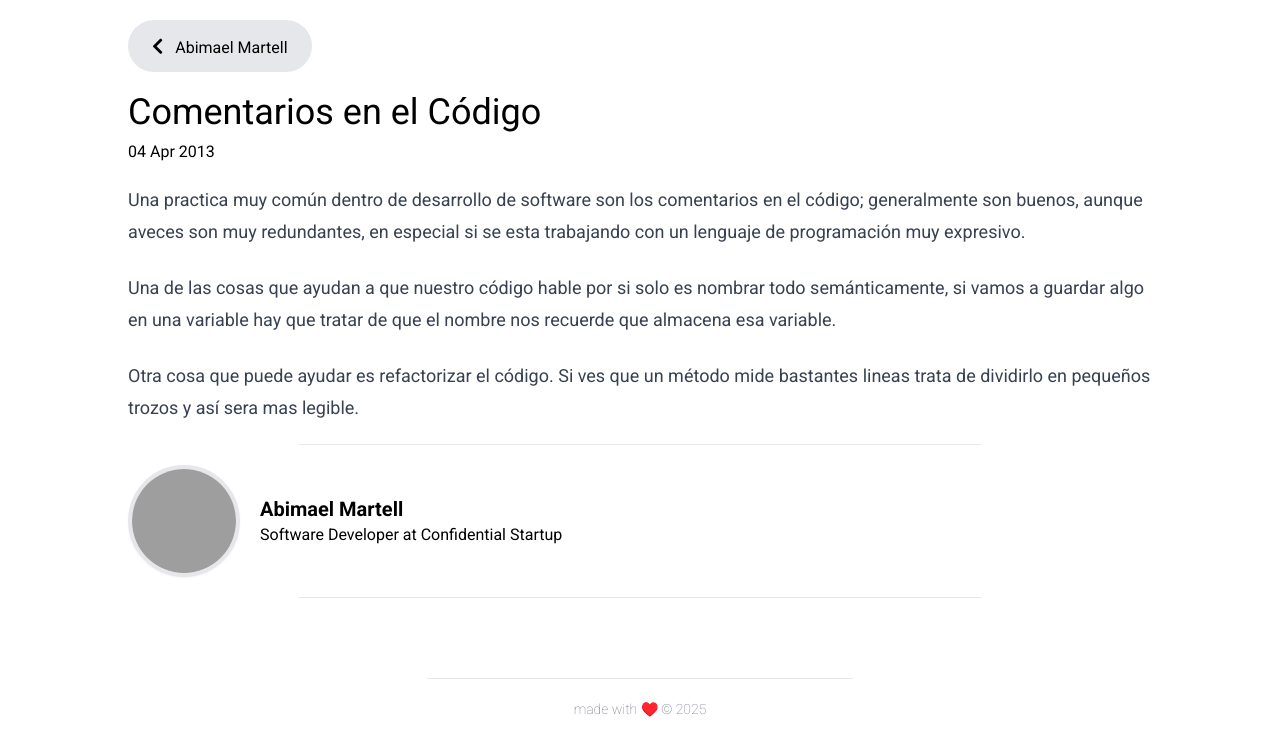
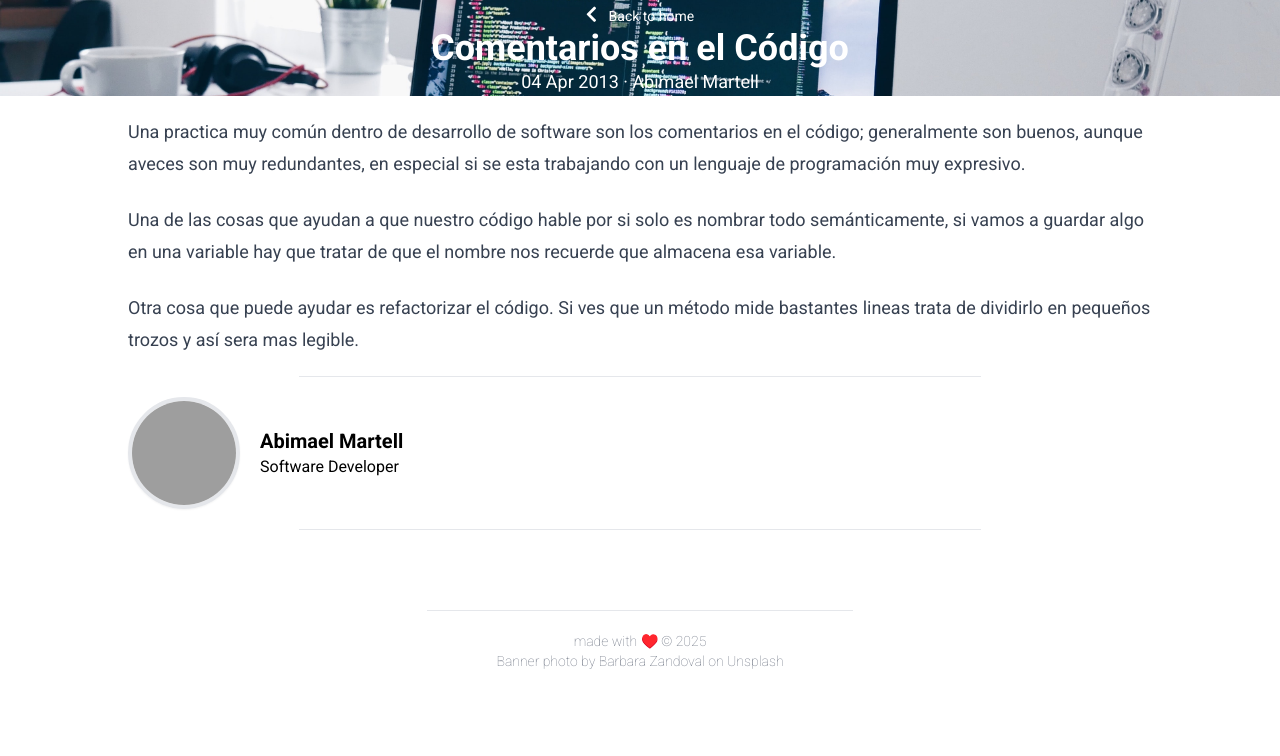
Before and after one commit to abimaelmartell/abimaelmartell.github.com, a Jekyll site: the page built from _posts/2013-04-03-comentarios-en-el-codigo.md, in a window 1280 px wide. Shown: the top 756 px of the page. Built offline with Jekyll 4.4.1, drawn with Linux system fonts in a browser that asks for light colours; comment, search, counter and statistics services are not loaded; grey boxes are pictures that could not be loaded.

Commit message:
add post, update

```diff
--- a/_includes/back-button.html
+++ /dev/null
@@ -1,3 +0,0 @@
-<a class="mb-5 hover:bg-opacity-50 focus:shadow-inner bg-gray-200 rounded-full py-3 px-6 inline-block no-underline" href="{{site.baseurl}}/">
-  <i class="fas fa-chevron-left text-lg mr-2"></i> {{ site.name }}
-</a>
--- a/_layouts/default.html
+++ b/_layouts/default.html
@@ -16,6 +16,8 @@
     <footer class="py-10 mt-5 text-center text-gray-500 text-sm font-thin">
       <hr class="w-1/3 mx-auto border-t my-5" />
       <p>made with ♥️ &copy; {{ 'now' | date: "%Y" }}</p>
+
+      <p class="mt-2">Banner photo by <a href="https://unsplash.com/@barbarazandoval?utm_content=creditCopyText&utm_medium=referral&utm_source=unsplash">Barbara Zandoval</a> on <a href="https://unsplash.com/photos/body-of-water-under-pink-and-blue-sky-during-golden-hour-FqdyGFmSttc?utm_content=creditCopyText&utm_medium=referral&utm_source=unsplash">Unsplash</a>
     </footer>
 
     <!-- Google tag (gtag.js) -->
--- a/_layouts/post.html
+++ b/_layouts/post.html
@@ -2,52 +2,70 @@
 layout: default
 ---
 
+<section
+  class="bg-home-image bg-cover bg-center relative min-h-[50vh] w-full mb-8"
+>
+  <div
+    class="absolute inset-0 bg-black/50 flex flex-col justify-center items-center text-center text-white px-6"
+  >
+    <a
+      href="{{ site.baseurl }}/"
+      class="inline-flex items-center gap-2 text-sm text-white hover:text-gray-200 mb-6 absolute top-5 left-5"
+    >
+      <i class="fas fa-chevron-left text-lg mr-2"></i> Back to home
+    </a>
+
+    <h1 class="text-4xl md:text-5xl font-bold">{{ page.title }}</h1>
+    <p class="mt-2 text-lg">
+      <time datetime="{{ page.date | date:'%Y-%m-%d' }}"
+        >{{ page.date | date_to_string }}</time
+      >
+      {% if site.author %} &middot; {{ site.author }} {% endif %}
+    </p>
+  </div>
+</section>
+
 <main class="2xl:w-3/5 md:w-4/5 w-11/12 mx-auto my-5">
   <article class="post">
-        {% include back-button.html %}
-
-        <div class="mb-5">
-            <h1 class="text-4xl mb-2">{{ page.title }}</h1>
-            <p>
-                <time datetime="{{ page.date | date:"%Y-%m-%d" }}">{{ page.date | date_to_string }}</time>
-            </p>
-        </div>
-
-        <section class="prose prose-lg max-w-none">
-            {{content}}
-        </section>
+    <section class="prose prose-lg max-w-none">{{content}}</section>
 
     <footer>
       <hr class="w-8/12 mx-auto border-t my-5" />
-            <!-- If we want to display author's name and bio -->
       {% if site.author %}
       <section class="flex items-center">
         <a href="{{ site.baseurl }}/about" class="w-28 mr-5">
-                        <img class="rounded-full border-4 shadow-sm" src="//www.gravatar.com/avatar/df8e5930113ab9844be90e1271e153fb.png?s=200" />
+          <img
+            class="rounded-full border-4 shadow-sm"
+            src="//www.gravatar.com/avatar/df8e5930113ab9844be90e1271e153fb.png?s=200"
+          />
         </a>
-
         <article>
-                        <h4 class="font-bold text-xl"><a href="{{ site.baseurl }}/about">{{ site.author }}</a></h4>
-                        <p>Software Developer at Confidential Startup</p>
+          <h4 class="font-bold text-xl">
+            <a href="{{ site.baseurl }}/about">{{ site.author }}</a>
+          </h4>
+          <p>Software Developer</p>
         </article>
       </section>
       {% endif %}
-
       <hr class="w-8/12 mx-auto border-t my-5" />
       {% if page.comments %}
       <div id="disqus_thread"></div>
       <script>
-                (function() {
-                var d = document, s = d.createElement('script');
-                s.src = 'https://abimaelmartell-blog.disqus.com/embed.js';
-                s.setAttribute('data-timestamp', +new Date());
+        (function () {
+          var d = document,
+            s = d.createElement("script");
+          s.src = "https://abimaelmartell-blog.disqus.com/embed.js";
+          s.setAttribute("data-timestamp", +new Date());
           (d.head || d.body).appendChild(s);
         })();
       </script>
-            <noscript>Please enable JavaScript to view the <a href="https://disqus.com/?ref_noscript">comments powered by Disqus.</a></noscript>
+      <noscript
+        >Please enable JavaScript to view the
+        <a href="https://disqus.com/?ref_noscript"
+          >comments powered by Disqus.</a
+        >
+      </noscript>
       {% endif %}
     </footer>
-
   </article>
-
 </main>
--- a/package.json
+++ b/package.json
@@ -4,7 +4,7 @@
   "description": "My personal website",
   "main": "gulpfile.babel.js",
   "devDependencies": {
-    "@tailwindcss/typography": "^0.4.0",
+    "@tailwindcss/typography": "^0.5.11",
     "autoprefixer": "^10.2.6",
     "babel-preset-env": "1.7.0",
     "babel-register": "6.26.0",
@@ -14,11 +14,12 @@
     "postcss": "^8.3.11",
     "postcss-cli": "^8.3.1",
     "postcss-import": "^14.0.2",
-    "tailwindcss": "^2.0.2"
+    "tailwindcss": "3.3.0"
   },
   "scripts": {
     "build:jekyll": "bundle exec jekyll build",
     "build": "npm run build:css && npm run build:jekyll",
+    "build:css": "postcss _css/main.css -o _site/assets/main.css",
     "dev:jekyll": "NODE_ENV=development bundle exec jekyll build --incremental --watch",
     "dev:css": "NODE_ENV=development postcss _css/main.css -o _site/assets/main.css -w",
     "serve": "browser-sync start --server _site --files '_site/**/*' --port 4000",
--- a/tailwind.config.js
+++ b/tailwind.config.js
@@ -1,15 +1,16 @@
 const defaultTheme = require('tailwindcss/defaultTheme')
 
 module.exports = {
-  purge: [`_site/**/*.html`],
+  content: [`_site/**/*.html`],
   theme: {
     extend: {
       backgroundImage: theme => ({
-        'home-image': "url('/assets/images/christopher-gower-m_HRfLhgABo-unsplash.jpg')",
+        'home-image': "url('/assets/images/barbara-zandoval-FqdyGFmSttc-unsplash.jpg')",
       }),
     },
     fontFamily: {
       sans: ['Roboto', ...defaultTheme.fontFamily.sans],
+      mono: ['ui-monospace', 'SFMono-Regular', 'Menlo', 'Monaco', 'Consolas', 'Liberation Mono', 'Courier New', 'monospace'],
     },
   },
   variants: {},
```
Also changed, not shown: _css/main.css (+98 -62 lines), _layouts/page.html (+10 -7 lines), _posts/2025-05-13-tailwindcss-makefile.md (added, +54 -0 lines), 2 other files. Lines whose indentation alone changed are shown as unchanged.
